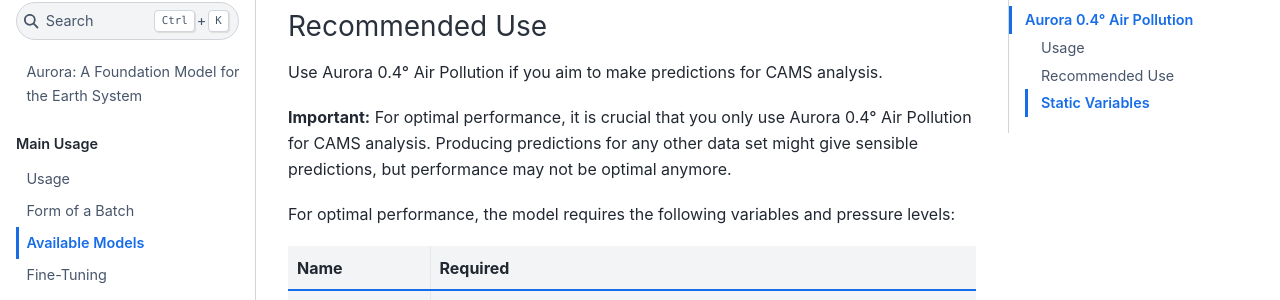
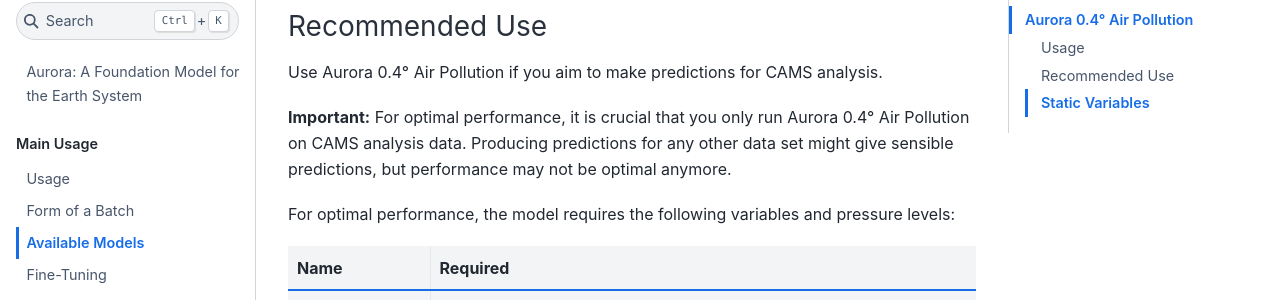
Before and after one commit to microsoft/aurora, a Jupyter Book: the page built from docs/models.md, in a window 1280 px wide and 900 px high, scrolled down 5304 px. Shown: the part 153-453 px from the top of the window. Built offline with Jupyter Book 1.0.4 settings and Sphinx 7.4.7 and the Sphinx Book theme 1.1.4, drawn with Linux system fonts in a browser that asks for light colours; pages that are not in the unit, such as notebooks, are missing from menus.

```diff
--- a/docs/models.md
+++ b/docs/models.md
@@ -218,7 +219,7 @@
 Use Aurora 0.4° Air Pollution if you aim to make predictions for CAMS analysis.
 
 **Important:**
-For optimal performance, it is crucial that you only use Aurora 0.4° Air Pollution for CAMS analysis.
+For optimal performance, it is crucial that you only run Aurora 0.4° Air Pollution on CAMS analysis data.
 Producing predictions for any other data set might give sensible predictions,
 but performance may not be optimal anymore.
 
```
Also changed, not shown: other parts of docs/models.md (+1 -0 lines), docs/batch.md (+2 -2 lines).
